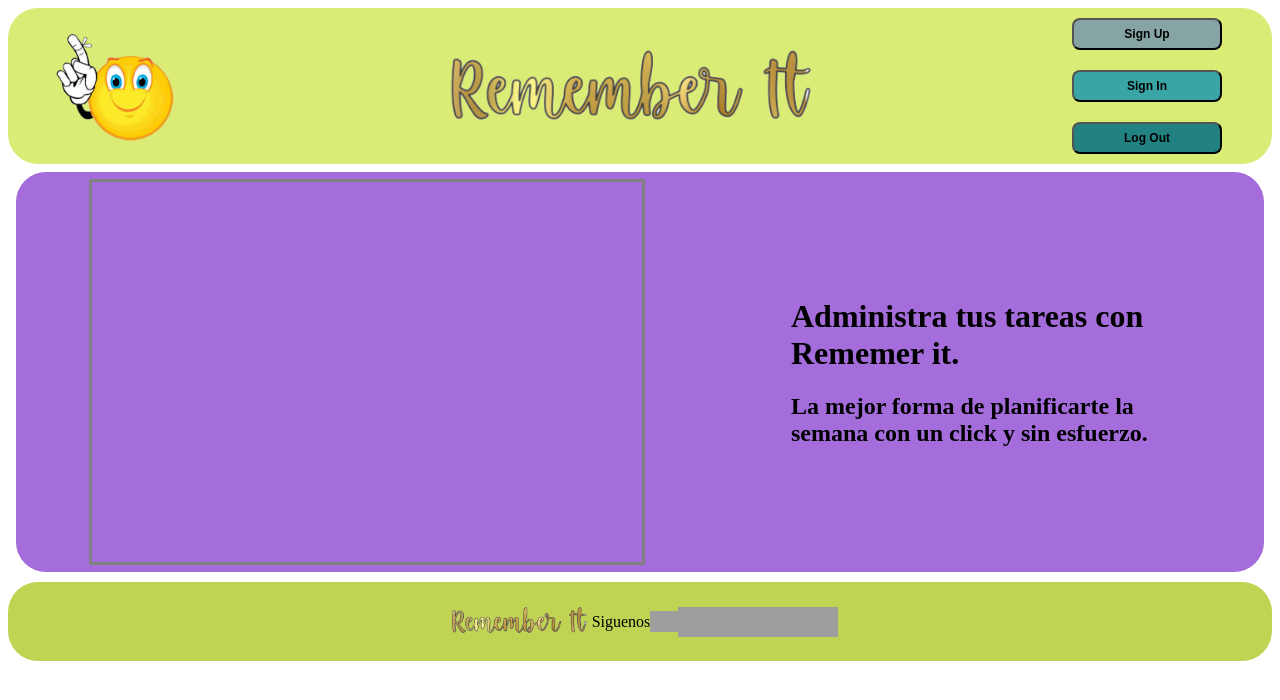
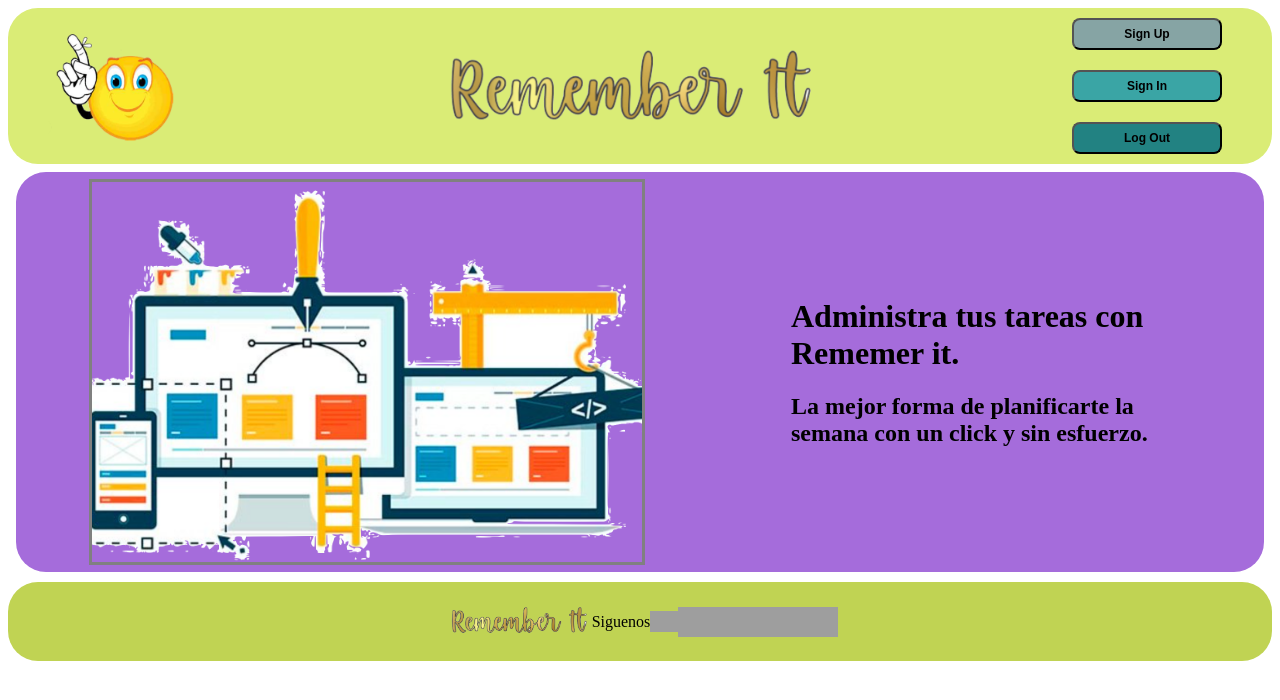
Before and after one commit to MiguelInza/Proyecto-Final-Miguel-Aitor, a Vue app: page / in a window 1280 px wide. Shown: the top 700 px of the page. Built offline with nearby package versions, Linux system fonts and the light colour scheme; no server answers; grey boxes are pictures that could not be loaded.

Commit message:
imagenes corregido

```diff
--- a/src/views/initialPage.vue
+++ b/src/views/initialPage.vue
@@ -47,7 +47,7 @@ body {
   width: 550px;
   height: 380px;
   border: solid gray;
-  background-image: url("/src/images/initial-img.png"c);
+  background-image: url("/src/images/initial-img.png");
   background-size: cover;
   background-position: center;
 }
```
